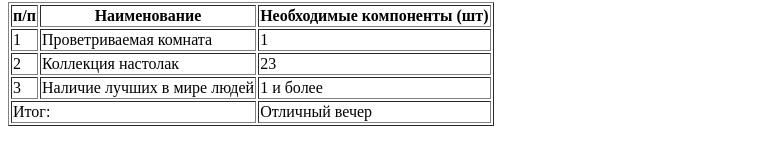
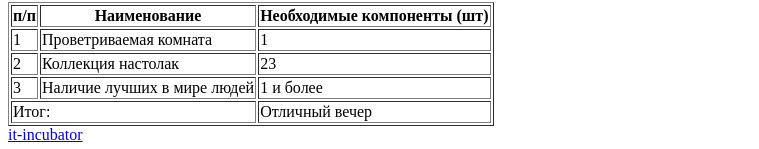
Before and after one commit to xx-y-xx/1-hw-with-auto-test-html-css-main, a plain HTML site: page index.html in a window 1280 px wide. Shown: the part 1185-1334 px from the top of the page, without its empty margins (0-759 px from the left). Drawn offline with Linux system fonts and the light colour scheme.

Commit message:
complete task 10

```diff
--- a/index.html
+++ b/index.html
@@ -131,6 +131,7 @@
     </section>
     <footer data-cy="hw-footer-pre">
         <!-- 9) Создай здесь ссылку на наш сайт https://it-incubator.io/ (текст ссылки должен быть it-incubator) -->
+         <a href="https://it-incubator.io/">it-incubator</a>
     </footer>
 </body>
 </html>
```
